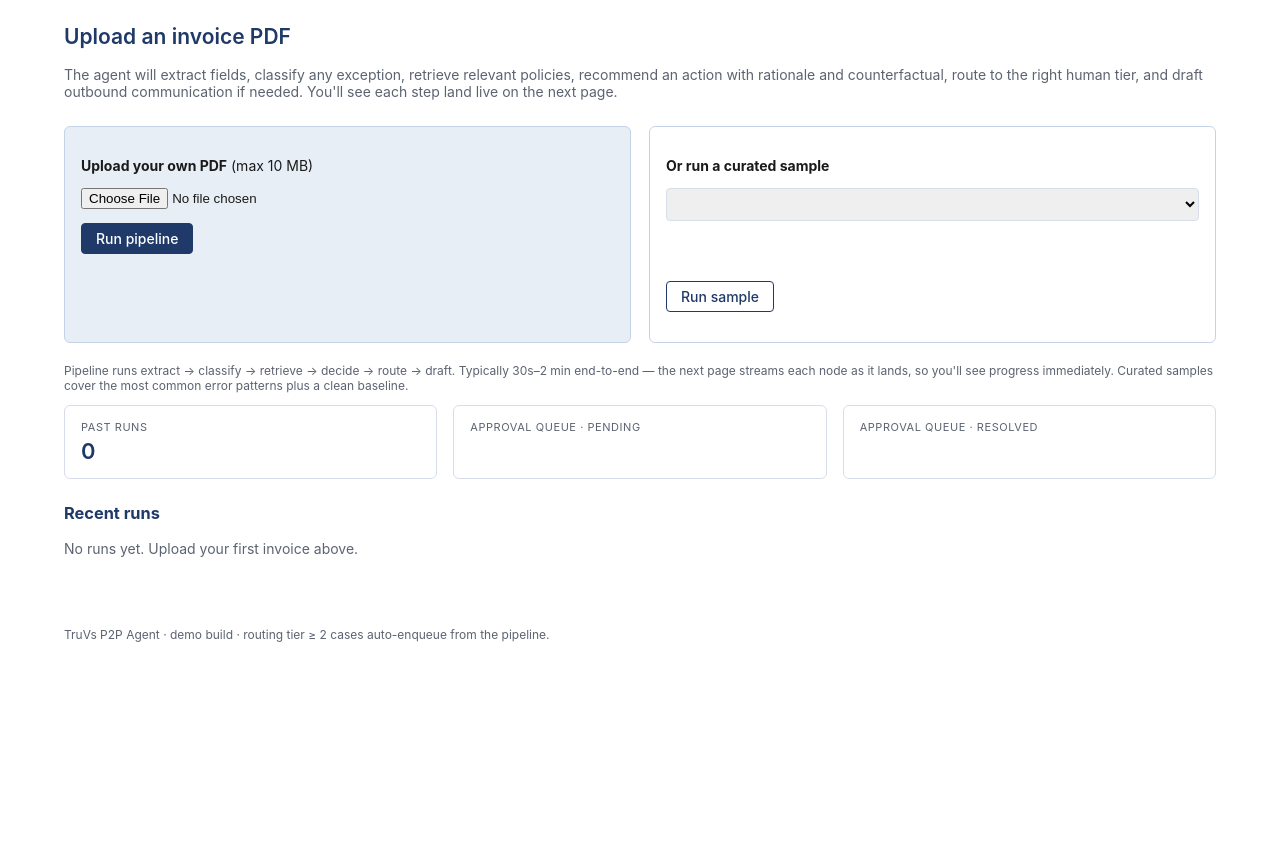
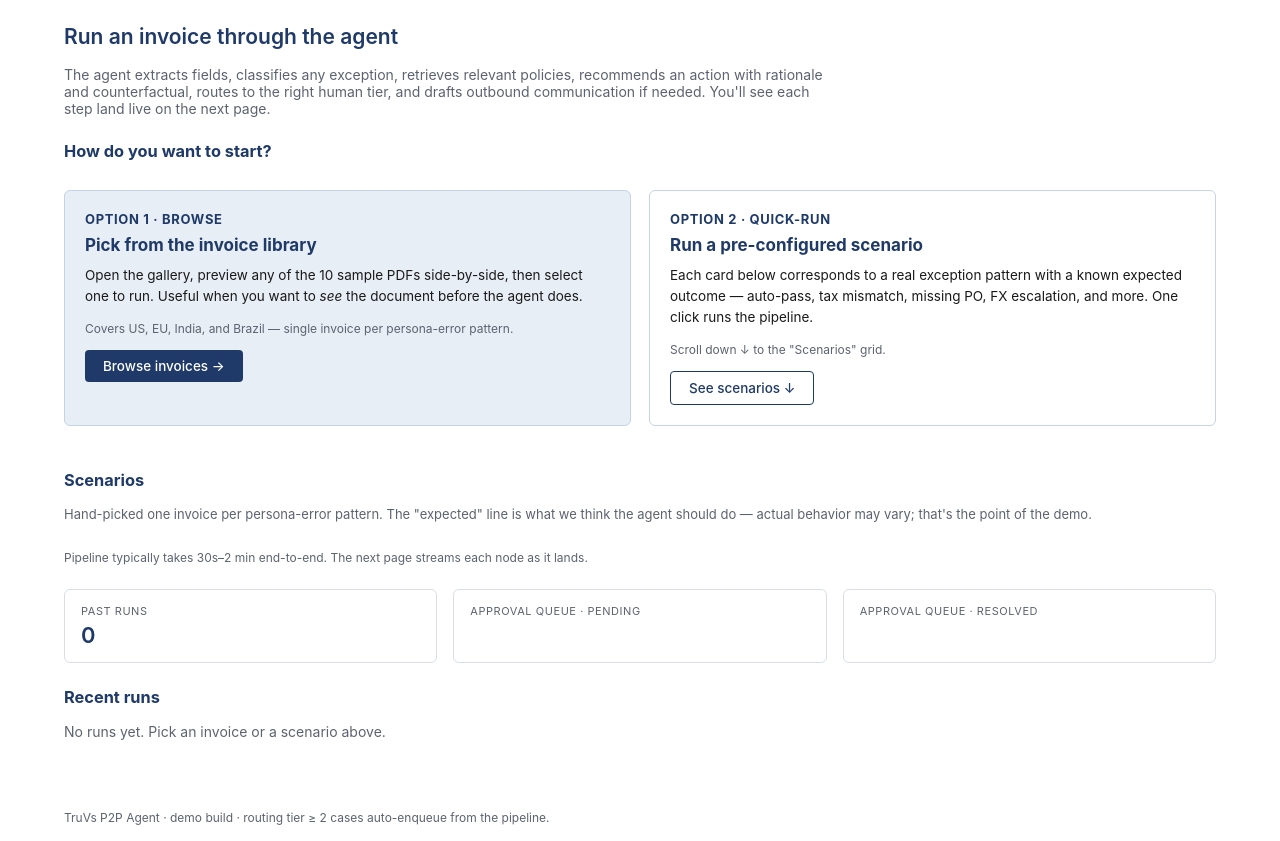
Before and after one commit to trjo1/invoice-exception-agent, a FastAPI app: page /demo in a window 1280 px wide. Shown: the part 44-885 px from the top of the page. Before the commit the page ends 686 px from the top, so only its background shows below. Run offline with FastAPI, Linux system fonts and the light colour scheme; lists and menus that the app fills with data are empty.

Commit message:
Redesign /demo as two-view layout: browse + curated scenarios
Replace the single upload form with a clearer split:
- Option 1: "Browse invoices" → opens new /demo/browse page with side-by-side
  invoice list + PDF preview iframe. Click any card to load the preview,
  then "Select this invoice →" to return to /demo?selected=<id> with a
  ready-to-run banner.
- Option 2: "Run a pre-configured scenario" — 10 curated cards visible
  inline with region chip, expected-tier badge, vendor + total from the
  JSON sidecar, expected behavior, and a one-click ▶ Run button.

New routes:
- GET /demo/browse — the gallery + preview page
- GET /demo/sample/{id}/pdf — serves the corpus PDF inline for the iframe

samples.py: SamplePdf gains optional `region` and `expected_tier` fields;
load_sample_metadata(sample) reads the .json sidecar for vendor, total,
currency, invoice_id, line_count — used to populate cards without
hardcoding values.

Tests: existing landing test updated for new copy; +5 new tests covering
browse render, sample-PDF inline, sample-PDF 404, ?selected banner, and
unknown-?selected fallback. 85 passed.

Co-Authored-By: Claude Opus 4.7 (1M context) <noreply@anthropic.com>

```diff
--- a/src/p2p_agent/hitl/webapp/server.py
+++ b/src/p2p_agent/hitl/webapp/server.py
@@ -52,7 +52,12 @@ from p2p_agent.context import CaseContextBuilder
 from p2p_agent.executor import ActionExecutor
 from p2p_agent.hitl import HITLQueue, HITLQueueError, PipelineRunStore
 from p2p_agent.hitl.models import HITLItem, PipelineRun
-from p2p_agent.hitl.webapp.samples import SAMPLES, find_sample, resolve_pdf
+from p2p_agent.hitl.webapp.samples import (
+    SAMPLES,
+    find_sample,
+    load_sample_metadata,
+    resolve_pdf,
+)
 from p2p_agent.llm.client import CostCeilingExceeded, ModelClient
 from p2p_agent.orchestrator import run_invoice_pipeline
 from p2p_agent.retrieval import PolicyRetriever, get_default_retriever
@@ -255,8 +260,22 @@ def create_app(
     # ---- /demo upload + run flow ----
 
     @app.get("/demo", response_class=HTMLResponse)
-    def demo_home(request: Request) -> HTMLResponse:
+    def demo_home(
+        request: Request,
+        selected: str | None = Query(default=None),
+    ) -> HTMLResponse:
         recent = runs.list(limit=10)
+        # Build gallery rows: each row = static SamplePdf + per-invoice metadata
+        # (vendor, total, currency, line count) lifted from the JSON sidecar.
+        gallery = [
+            {"sample": s, "meta": load_sample_metadata(s)} for s in SAMPLES
+        ]
+        selected_row = None
+        if selected:
+            for row in gallery:
+                if row["sample"].sample_id == selected:
+                    selected_row = row
+                    break
         return templates.TemplateResponse(
             request,
             "demo_upload.html",
@@ -264,9 +283,39 @@ def create_app(
                 "recent_runs": recent,
                 "queue_stats": queue.stats(),
                 "samples": SAMPLES,
+                "gallery": gallery,
+                "selected_row": selected_row,
                 "cost_estimate": stage9_reader.per_run_cost(last_n_runs=20),
             },
         )
+
+    @app.get("/demo/browse", response_class=HTMLResponse)
+    def demo_browse(request: Request) -> HTMLResponse:
+        """Browse the curated invoice library. Click to preview, click again
+        to select — selection redirects back to /demo?selected=<sample_id>
+        where the user can launch the pipeline."""
+        gallery = [
+            {"sample": s, "meta": load_sample_metadata(s)} for s in SAMPLES
+        ]
+        return templates.TemplateResponse(
+            request,
+            "demo_browse.html",
+            {"gallery": gallery},
+        )
+
+    @app.get("/demo/sample/{sample_id}/pdf", include_in_schema=False)
+    def demo_sample_pdf(sample_id: str) -> FileResponse:
+        """Serve a curated sample PDF inline for iframe preview on /demo/browse."""
+        sample = find_sample(sample_id)
+        if sample is None:
+            raise HTTPException(
+                status_code=404, detail=f"Unknown sample_id: {sample_id!r}",
+            )
+        try:
+            path = resolve_pdf(sample)
+        except FileNotFoundError as e:
+            raise HTTPException(status_code=404, detail=str(e)) from e
+        return FileResponse(path, media_type="application/pdf")
 
     # Per-run asyncio.Lock so concurrent SSE openers don't double-run the same
     # pipeline. Keyed by run_id. Pruned only on process restart — fine for the
--- a/src/p2p_agent/hitl/webapp/templates/demo_upload.html
+++ b/src/p2p_agent/hitl/webapp/templates/demo_upload.html
@@ -2,11 +2,11 @@
 {% block title %}Run an invoice{% endblock %}
 {% block content %}
 
-<h2>Upload an invoice PDF</h2>
-<p style="color:var(--muted); margin-top:4px">
-  The agent will extract fields, classify any exception, retrieve relevant policies,
-  recommend an action with rationale and counterfactual, route to the right human tier,
-  and draft outbound communication if needed. You'll see each step land live on the next page.
+<h2>Run an invoice through the agent</h2>
+<p style="color:var(--muted); margin-top:4px; max-width:760px;">
+  The agent extracts fields, classifies any exception, retrieves relevant policies,
+  recommends an action with rationale and counterfactual, routes to the right human tier,
+  and drafts outbound communication if needed. You'll see each step land live on the next page.
 </p>
 
 {% if cost_estimate and cost_estimate.sample_size > 0 %}
@@ -23,7 +23,7 @@
   </div>
   <div style="color:var(--muted); font-size:11px; border-left:1px solid #c4e6cd; padding-left:14px;">
     Open-source models (DeepSeek V4-Flash + R1) via OpenRouter.
-    Local embeddings (bge-large-en) are free at runtime.
+    Local embeddings (MiniLM) are free at runtime.
   </div>
 </div>
 {% elif cost_estimate and cost_estimate.total_runs_seen == 0 %}
@@ -33,46 +33,117 @@
 </div>
 {% endif %}
 
-<div style="display:grid; grid-template-columns:1fr 1fr; gap:18px;">
+{# ─── Banner shown only when an invoice has been selected via /demo/browse ─── #}
+{% if selected_row %}
+<div class="card" style="background:#fff7e6; border:2px solid #f3e1a8; padding:14px 18px; margin:16px 0;">
+  <div style="display:flex; align-items:center; gap:16px; flex-wrap:wrap;">
+    <div style="flex:1; min-width:240px;">
+      <div style="font-size:11px; color:#9a6c00; font-weight:700; text-transform:uppercase; letter-spacing:0.05em; margin-bottom:4px;">
+        Invoice selected — ready to run
+      </div>
+      <div style="font-size:15px; font-weight:600; color:var(--navy);">
+        {{ selected_row.meta.vendor_name or selected_row.sample.label }}
+      </div>
+      <div style="font-size:12px; color:var(--muted); margin-top:2px;">
+        {% if selected_row.sample.region %}<span class="chip">{{ selected_row.sample.region }}</span>{% endif %}
+        {% if selected_row.meta.invoice_id %}<span style="margin-right:10px;">{{ selected_row.meta.invoice_id }}</span>{% endif %}
+        {% if selected_row.meta.total %}
+          <strong>{{ selected_row.meta.currency or "" }} {{ "{:,.2f}".format(selected_row.meta.total) }}</strong>
+        {% endif %}
+      </div>
+    </div>
+    <form method="post" action="/demo/run-sample-streaming" style="margin:0;">
+      <input type="hidden" name="sample_id" value="{{ selected_row.sample.sample_id }}">
+      <button type="submit" style="font-size:14px; padding:10px 22px;">▶ Run pipeline</button>
+    </form>
+    <a href="/demo/browse" style="font-size:13px;">Change selection →</a>
+  </div>
+</div>
+{% endif %}
 
-  <form id="upload-form" method="post" action="/demo/run-streaming" enctype="multipart/form-data"
-        class="card" style="background:var(--soft); border-color:#c4d3e6;">
-    <p><strong>Upload your own PDF</strong> (max 10 MB)</p>
-    <p><input type="file" name="file" accept="application/pdf" required></p>
-    <p style="margin-top:14px">
-      <button type="submit" id="run-btn">Run pipeline</button>
-      <span id="spinner-upload" style="display:none; margin-left:14px; color:var(--muted)">Uploading…</span>
+{# ─── Two views: browse vs. curated scenarios ─── #}
+<h3 style="color:var(--navy); margin-top:24px;">{% if selected_row %}Or pick something else:{% else %}How do you want to start?{% endif %}</h3>
+
+<div style="display:grid; grid-template-columns:1fr 1fr; gap:18px; margin-top:8px;" class="two-views">
+
+  {# View 1: Browse the library #}
+  <div class="card" style="background:var(--soft); border-color:#c4d3e6; padding:20px;">
+    <div style="font-size:13px; color:var(--navy); font-weight:700; text-transform:uppercase; letter-spacing:0.05em; margin-bottom:8px;">
+      Option 1 · Browse
+    </div>
+    <h3 style="margin:0 0 10px; font-size:17px; color:var(--navy);">Pick from the invoice library</h3>
+    <p style="font-size:13.5px; color:var(--text); margin:0 0 14px; line-height:1.55;">
+      Open the gallery, preview any of the 10 sample PDFs side-by-side, then
+      select one to run. Useful when you want to <em>see</em> the document
+      before the agent does.
     </p>
-  </form>
+    <p style="font-size:12px; color:var(--muted); margin:0 0 14px;">
+      Covers US, EU, India, and Brazil — single invoice per persona-error pattern.
+    </p>
+    <a href="/demo/browse" style="display:inline-block; padding:8px 18px; background:var(--navy); color:#fff; border-radius:4px; font-weight:500; font-size:13.5px;">Browse invoices →</a>
+  </div>
 
-  <form id="sample-form" method="post" action="/demo/run-sample-streaming"
-        class="card" style="border-color:#c4d3e6;">
-    <p><strong>Or run a curated sample</strong></p>
-    <p>
-      <select name="sample_id" id="sample-select" style="width:100%; padding:6px 8px; font:inherit; border:1px solid var(--line); border-radius:4px;">
-        {% for s in samples %}
-        <option value="{{ s.sample_id }}">{{ s.label }}</option>
-        {% endfor %}
-      </select>
+  {# View 2: Run a curated scenario directly #}
+  <div class="card" style="border-color:#c4d3e6; padding:20px;">
+    <div style="font-size:13px; color:var(--navy); font-weight:700; text-transform:uppercase; letter-spacing:0.05em; margin-bottom:8px;">
+      Option 2 · Quick-run
+    </div>
+    <h3 style="margin:0 0 10px; font-size:17px; color:var(--navy);">Run a pre-configured scenario</h3>
+    <p style="font-size:13.5px; color:var(--text); margin:0 0 14px; line-height:1.55;">
+      Each card below corresponds to a real exception pattern with a known
+      expected outcome — auto-pass, tax mismatch, missing PO, FX escalation,
+      and more. One click runs the pipeline.
     </p>
-    <p id="sample-desc" style="font-size:12px; color:var(--muted); margin-top:6px; min-height:32px;">
-      {% if samples %}{{ samples[0].expected_signal }}{% endif %}
+    <p style="font-size:12px; color:var(--muted); margin:0 0 14px;">
+      Scroll down ↓ to the "Scenarios" grid.
     </p>
-    <p style="margin-top:14px">
-      <button type="submit" id="sample-btn" class="secondary">Run sample</button>
-      <span id="spinner-sample" style="display:none; margin-left:14px; color:var(--muted)">Loading…</span>
-    </p>
-  </form>
+    <a href="#scenarios" style="display:inline-block; padding:8px 18px; background:#fff; color:var(--navy); border:1px solid var(--navy); border-radius:4px; font-weight:500; font-size:13.5px;">See scenarios ↓</a>
+  </div>
 
 </div>
 
-<p style="font-size:12px; color:var(--muted); margin-top:8px;">
-  Pipeline runs extract → classify → retrieve → decide → route → draft. Typically 30s–2 min end-to-end —
-  the next page streams each node as it lands, so you'll see progress immediately.
-  Curated samples cover the most common error patterns plus a clean baseline.
+{# ─── Scenarios grid (View 2 content) ─── #}
+<h3 id="scenarios" style="color:var(--navy); margin-top:32px; scroll-margin-top:80px;">Scenarios</h3>
+<p style="color:var(--muted); font-size:13px; margin:0 0 14px;">
+  Hand-picked one invoice per persona-error pattern. The "expected" line is what we think
+  the agent should do — actual behavior may vary; that's the point of the demo.
 </p>
 
-<div class="summary-row">
+<div style="display:grid; grid-template-columns:repeat(auto-fill, minmax(280px, 1fr)); gap:12px;">
+  {% for row in gallery %}
+  {% set s = row.sample %}
+  {% set m = row.meta %}
+  <div class="card" style="padding:14px; margin:0; display:flex; flex-direction:column;">
+    <div style="display:flex; align-items:center; gap:6px; flex-wrap:wrap; margin-bottom:6px;">
+      {% if s.region %}<span class="chip">{{ s.region }}</span>{% endif %}
+      {% if s.expected_tier == "tier-1" %}<span class="chip t1">auto-pass</span>
+      {% elif s.expected_tier == "tier-2" %}<span class="chip t2">approver review</span>
+      {% elif s.expected_tier == "tier-3" %}<span class="chip t3">supervisor</span>{% endif %}
+    </div>
+    <div style="font-size:13.5px; font-weight:600; color:var(--navy); line-height:1.35; margin-bottom:4px;">
+      {{ s.label }}
+    </div>
+    {% if m.vendor_name %}
+    <div style="font-size:12px; color:var(--muted); margin-bottom:4px;">
+      {{ m.vendor_name }}{% if m.total %} · {{ m.currency or "" }} {{ "{:,.0f}".format(m.total) }}{% endif %}
+    </div>
+    {% endif %}
+    <div style="font-size:12px; color:var(--text); margin:6px 0 12px; line-height:1.45; flex:1;">
+      {{ s.expected_signal }}
+    </div>
+    <form method="post" action="/demo/run-sample-streaming" style="margin:0;">
+      <input type="hidden" name="sample_id" value="{{ s.sample_id }}">
+      <button type="submit" style="font-size:12.5px; padding:6px 12px;">▶ Run scenario</button>
+    </form>
+  </div>
+  {% endfor %}
+</div>
+
+<p style="font-size:12px; color:var(--muted); margin-top:14px;">
+  Pipeline typically takes 30s–2 min end-to-end. The next page streams each node as it lands.
+</p>
+
+<div class="summary-row" style="margin-top:24px;">
   <div class="summary-tile">
     <div class="label">Past runs</div>
     <div class="value">{{ recent_runs|length }}{% if recent_runs|length >= 10 %}+{% endif %}</div>
@@ -125,34 +196,13 @@
 </table>
 <p style="margin-top:8px"><a href="/demo/runs">See all runs →</a></p>
 {% else %}
-<p style="color:var(--muted)">No runs yet. Upload your first invoice above.</p>
+<p style="color:var(--muted)">No runs yet. Pick an invoice or a scenario above.</p>
 {% endif %}
 
-<script>
-  // Shared spinner-on-submit + double-submit guard.
-  function arm(formId, btnId, spinnerId, runningLabel) {
-    document.getElementById(formId).addEventListener('submit', function() {
-      const btn = document.getElementById(btnId);
-      btn.disabled = true;
-      btn.textContent = runningLabel;
-      document.getElementById(spinnerId).style.display = 'inline';
-    });
+<style>
+  @media (max-width: 800px) {
+    .two-views { grid-template-columns: 1fr !important; }
   }
-  arm('upload-form', 'run-btn', 'spinner-upload', 'Running…');
-  arm('sample-form', 'sample-btn', 'spinner-sample', 'Running…');
-
-  // Update the sample description when the dropdown changes.
-  const SAMPLE_DESCRIPTIONS = {
-    {% for s in samples %}{{ s.sample_id|tojson }}: {{ s.expected_signal|tojson }}{% if not loop.last %},{% endif %}
-    {% endfor %}
-  };
-  const select = document.getElementById('sample-select');
-  const desc = document.getElementById('sample-desc');
-  if (select && desc) {
-    select.addEventListener('change', function() {
-      desc.textContent = SAMPLE_DESCRIPTIONS[select.value] || '';
-    });
-  }
-</script>
+</style>
 
 {% endblock %}
```
Also changed, not shown: src/p2p_agent/hitl/webapp/samples.py (+74 -1 lines), src/p2p_agent/hitl/webapp/templates/demo_browse.html (added, +145 -0 lines), tests/integration/test_hitl_demo.py (+66 -2 lines).
